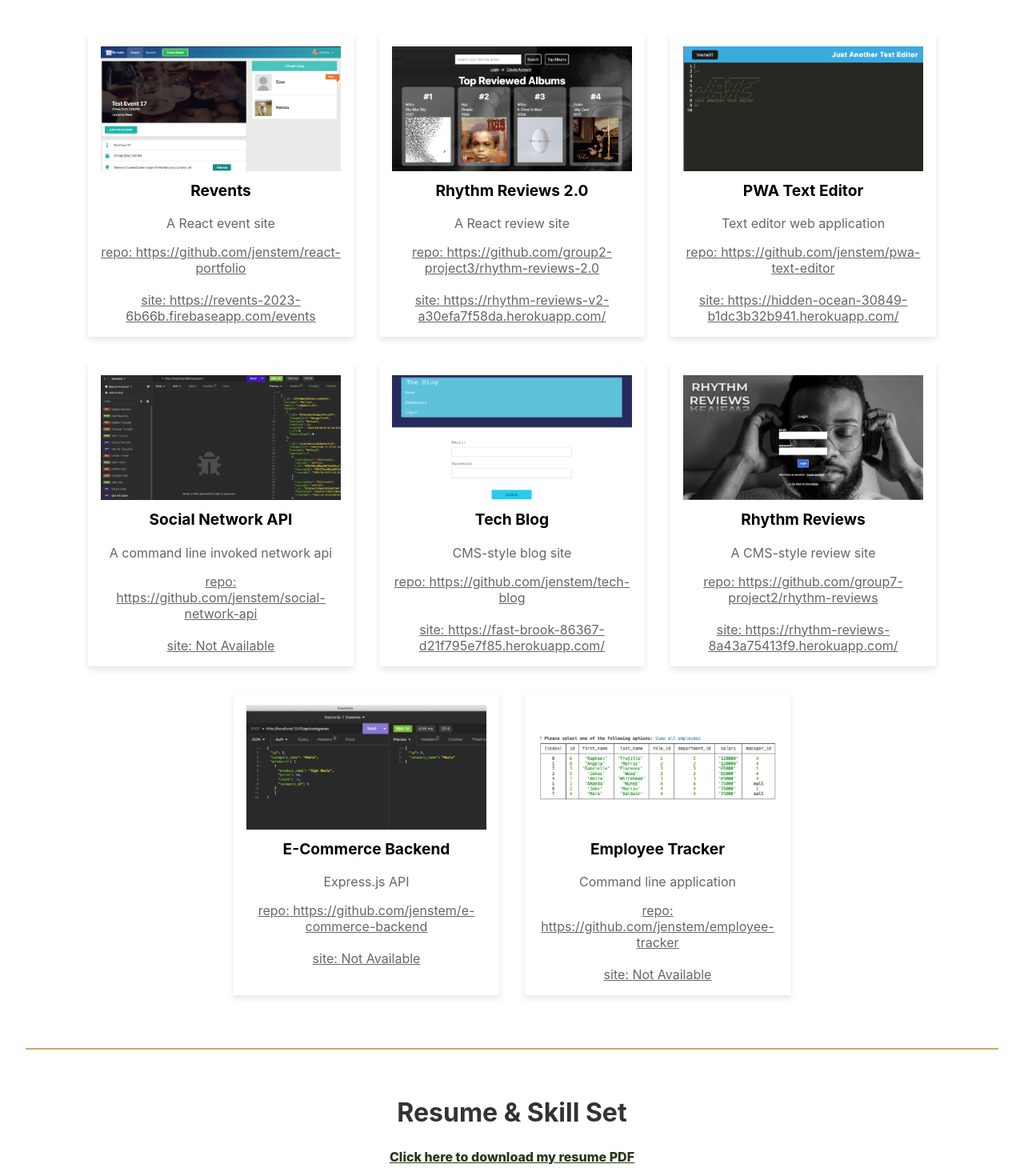
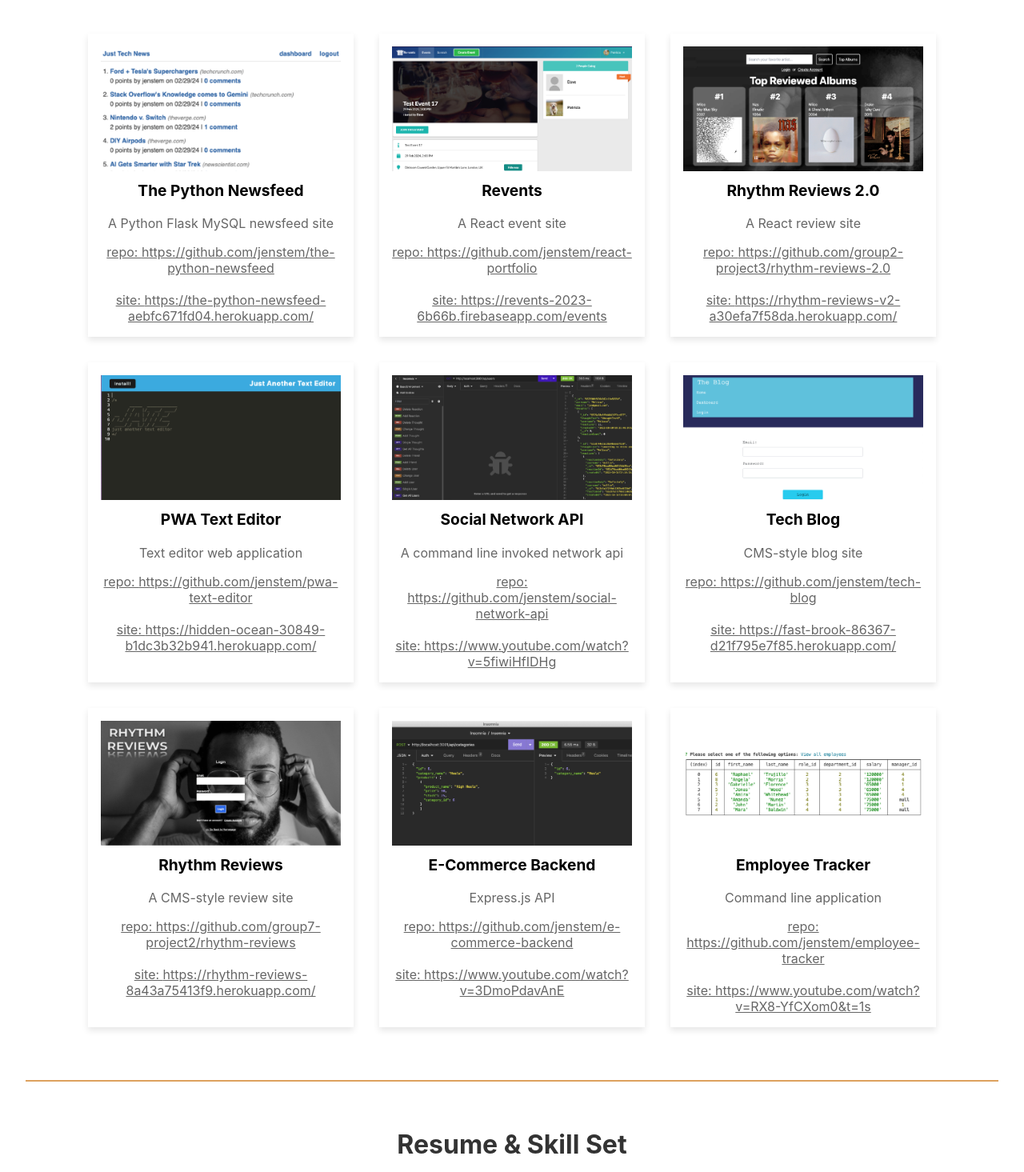
Before and after one commit to jenstem/react-portfolio, a React (Create React App) app: page / in a window 1280 px wide. Shown: the part 920-2385 px from the top of the page at 80% size. Built offline with nearby package versions, Linux system fonts and the light colour scheme.

Commit message:
Add python newsfeed to projects page

```diff
--- a/src/Pages/projects.js
+++ b/src/Pages/projects.js
@@ -9,16 +9,18 @@ import ECommerceBackend from '../assets/app-images/ecommerce.jpg';
 import EmployeeTracker from '../assets/app-images/employee-tracker.jpg';
 import RhythmReviews2 from '../assets/app-images/rhythmreview2.jpg';
 import Revents from '../assets/app-images/revents.jpg';
+import Newsfeed from '../assets/app-images/python-newsfeed.jpg';
 
 const projectData = [
+    { title: 'The Python Newsfeed', description: 'A Python Flask MySQL newsfeed site', imageUrl: Newsfeed, url: "https://github.com/jenstem/the-python-newsfeed", site: "https://the-python-newsfeed-aebfc671fd04.herokuapp.com/" },
     { title: 'Revents', description: 'A React event site', imageUrl: Revents, url: "https://github.com/jenstem/react-portfolio", site: "https://revents-2023-6b66b.firebaseapp.com/events" },
     { title: 'Rhythm Reviews 2.0', description: 'A React review site', imageUrl: RhythmReviews2, url: "https://github.com/group2-project3/rhythm-reviews-2.0", site: "https://rhythm-reviews-v2-a30efa7f58da.herokuapp.com/" },
     { title: 'PWA Text Editor', description: 'Text editor web application', imageUrl: PWA, url: "https://github.com/jenstem/pwa-text-editor", site: "https://hidden-ocean-30849-b1dc3b32b941.herokuapp.com/" },
-    { title: 'Social Network API', description: 'A command line invoked network api', imageUrl: SocialNetwork, url: 'https://github.com/jenstem/social-network-api', site: "Not Available" },
+    { title: 'Social Network API', description: 'A command line invoked network api', imageUrl: SocialNetwork, url: 'https://github.com/jenstem/social-network-api', site: "https://www.youtube.com/watch?v=5fiwiHfIDHg" },
     { title: 'Tech Blog', description: 'CMS-style blog site', imageUrl: TechBlog, url: "https://github.com/jenstem/tech-blog", site: "https://fast-brook-86367-d21f795e7f85.herokuapp.com/" },
     { title: 'Rhythm Reviews', description: 'A CMS-style review site', imageUrl: RhythmReviews, url: "https://github.com/group7-project2/rhythm-reviews", site: "https://rhythm-reviews-8a43a75413f9.herokuapp.com/" },
-    { title: 'E-Commerce Backend', description: 'Express.js API', imageUrl: ECommerceBackend, url: "https://github.com/jenstem/e-commerce-backend", site: "Not Available" },
-    { title: 'Employee Tracker', description: 'Command line application', imageUrl: EmployeeTracker, url: "https://github.com/jenstem/employee-tracker", site: "Not Available" },
+    { title: 'E-Commerce Backend', description: 'Express.js API', imageUrl: ECommerceBackend, url: "https://github.com/jenstem/e-commerce-backend", site: "https://www.youtube.com/watch?v=3DmoPdavAnE" },
+    { title: 'Employee Tracker', description: 'Command line application', imageUrl: EmployeeTracker, url: "https://github.com/jenstem/employee-tracker", site: "https://www.youtube.com/watch?v=RX8-YfCXom0&t=1s" },
 ];
 
 export default function Projects() {
```
